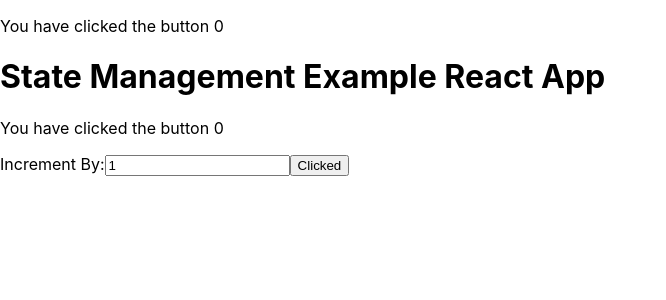
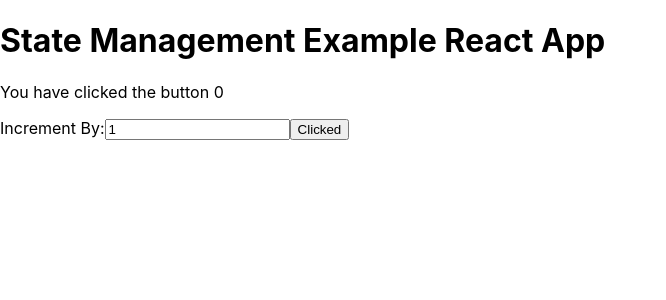
Before and after one commit to just-zoomit/react-software-architecture, a React (Create React App) app: page / in a window 1280 px wide. Shown: the top 300 px of the page, without its empty margins (0-666 px from the left). Built offline with nearby package versions, Linux system fonts and the light colour scheme.

Commit message:
Using Recoil Selectors

```diff
--- a/src/App.js
+++ b/src/App.js
@@ -7,7 +7,6 @@ const App = () => {
   return (
 
     <RecoilRoot >
-        <DisplayCount />
         <h1>State Management Example React App</h1>
         <CounterButton />
     </RecoilRoot>
--- a/src/CounterButton.js
+++ b/src/CounterButton.js
@@ -1,17 +1,23 @@
 import { useContext, useState} from "react";
 import { CounterContext } from "./CounterContext";
 
-import { useRecoilState } from "recoil";
+import { useRecoilState,useRecoilValue } from "recoil";
 import { counterState } from "./counterState";
 import { incrementByState } from "./incrementByState";
 
+import { numberOfClicks } from "./numberOfClicks";
+
 export const CounterButton = () => {
-  const [ numberOfClicks, setNumberOfClicks ] = useRecoilState(counterState);
+  const numberOfClicksValue= useRecoilValue(numberOfClicks);
+  const [clicksData, setClicksData] = useRecoilState(counterState);
+
   const [incrementBy, setIncrementBy] = useRecoilState(incrementByState);
+
+
 
   return (
     <>
-    <p> You have clicked the button {numberOfClicks} </p>
+    <p> You have clicked the button {numberOfClicksValue} </p>
     <label>
     Increment By:
     <input
@@ -21,10 +27,10 @@ export const CounterButton = () => {
      />
 
     </label>
-
-    <button onClick={() =>  setNumberOfClicks(numberOfClicks + incrementBy)}>
+    <button onClick={() =>  setClicksData([...clicksData,{timestamp: Date.now(), amount: incrementBy}])}>
       Clicked
     </button>
+
     </>
   );
 }
--- a/src/DisplayCount.js
+++ b/src/DisplayCount.js
@@ -6,11 +6,11 @@ export const DisplayCount = () => {
     // const [numberOfClicks, setNumberOfClicks] = useRecoilState(counterState);
 
     //Only gives the value of the state and does allow to change it
-    const numberOfClicks = useRecoilValue(counterState);
+    const clicksData = useRecoilValue(counterState);
 
     return (
         <>
-        <p>You have clicked the button {numberOfClicks}</p>
+        <h2> Number of Clicked: {clicksData.length}</h2>
         </>
     );
     }
--- a/src/counterState.js
+++ b/src/counterState.js
@@ -2,5 +2,7 @@ import {atom } from 'recoil';
 
 export const counterState = atom({
     key: 'counterState',
-    default: 0,
+    // Contains object with timestamp and amount from button click in CounterButton.js
+    //[...clicksData,{timestamp: Date.now(), amount: incrementBy}
+    default: [],
 });
--- /dev/null
+++ b/src/numberOfClicks.js
@@ -0,0 +1,13 @@
+import { selector } from "recoil";
+import { counterState } from "./counterState";
+
+export const numberOfClicks = selector({
+    key: "numberOfClicksSelector",
+    get: ({get}) => {
+        const clicksData = get(counterState);
+        const totalClicks = clicksData.reduce((total, click) => {
+            return total + click.amount;
+        }, 0);
+        return totalClicks;
+    },
+});
```
